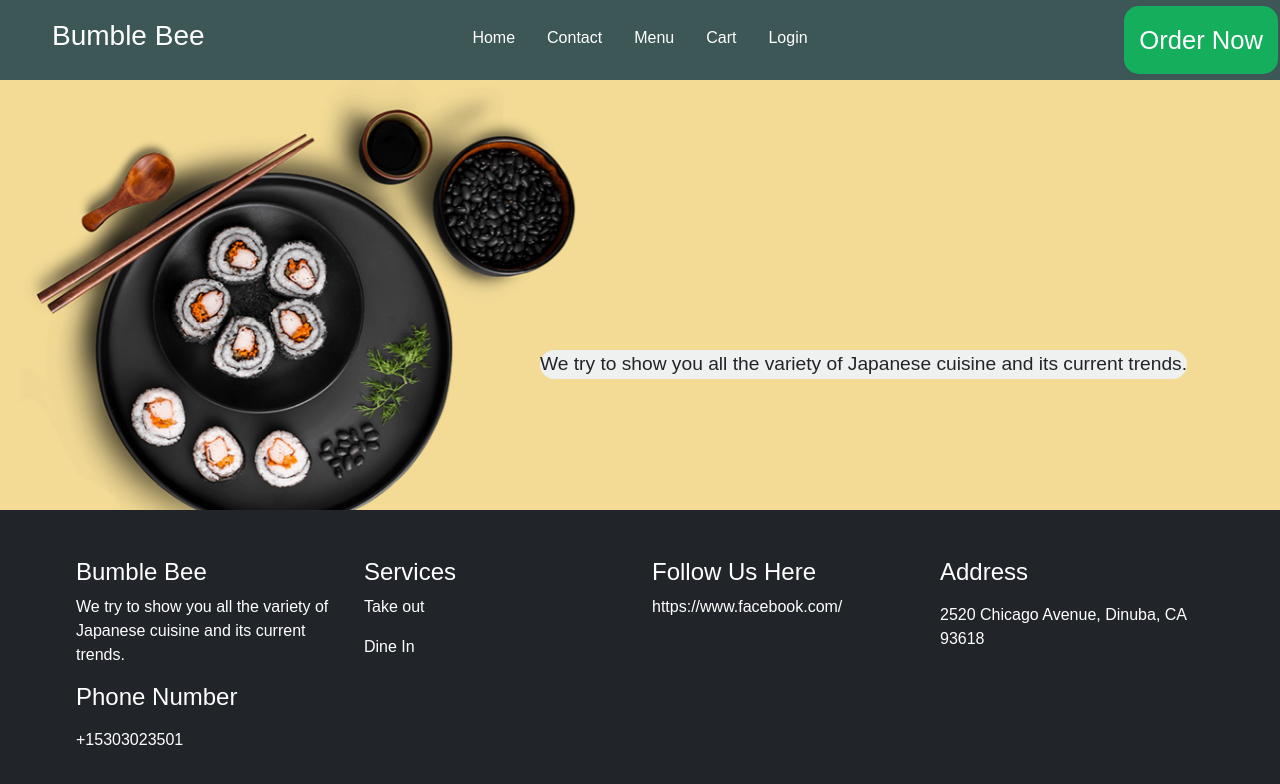
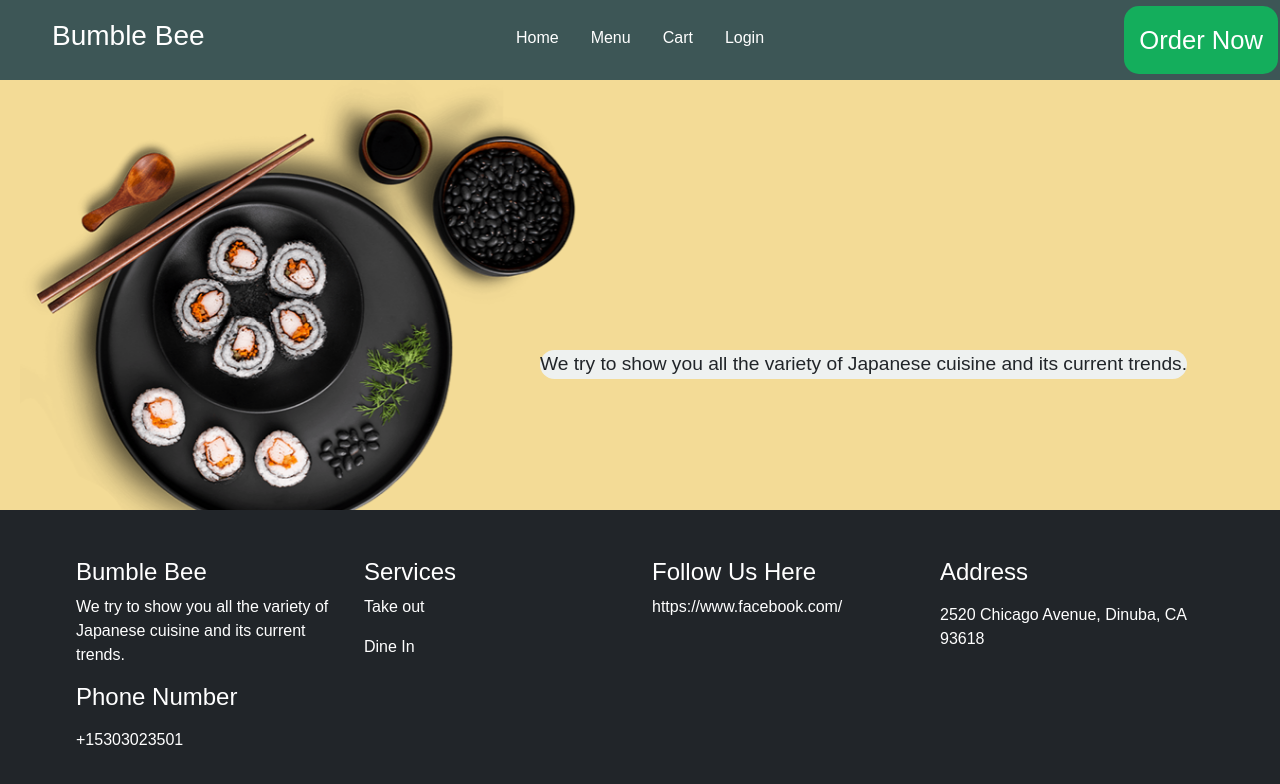
Before and after one commit to mmalik36/food-delivery-website, a React (Create React App) app: page / in a window 1280 px wide. Shown: the top 784 px of the page. Built offline with nearby package versions, Linux system fonts and the light colour scheme; data requests are answered from the project's data file; a web font is replaced by a local one.

Commit message:
refactor-removed contact

```diff
--- a/src/App.js
+++ b/src/App.js
@@ -2,7 +2,6 @@ import React, { Component } from "react";
 import { Routes, Route, Link, BrowserRouter } from "react-router-dom";
 import "./App.css";
 import Home from "./pages/Home";
-import Contact from "./pages/Contact";
 import Footer from "./component/Footer";
 import Navbar from "./component/Navbar";
 import AddProduct from "../src/component/AddProduct";
@@ -53,7 +52,7 @@ export default class App extends Component {
                 <Route path="/login" element={<Login />} />
                 <Route path="/cart" element={<Cart />} />
                 <Route path="/add-product" element={<AddProduct />} />
-                <Route path="/contact" element={<Contact />} />
+
                 <Route path="/menu" element={<ProductList />} />
               </Routes>
             </div>
--- a/src/component/Navbar.js
+++ b/src/component/Navbar.js
@@ -15,7 +15,7 @@ function Navbar() {
       <div>
         <nav ref={navRef}>
           <a href="/#">Home</a>
-          <a href="/contact">Contact</a>
+
           <a href="/menu">Menu</a>
           <a href="/cart">Cart</a>
           <a href="/login">Login</a>
```
